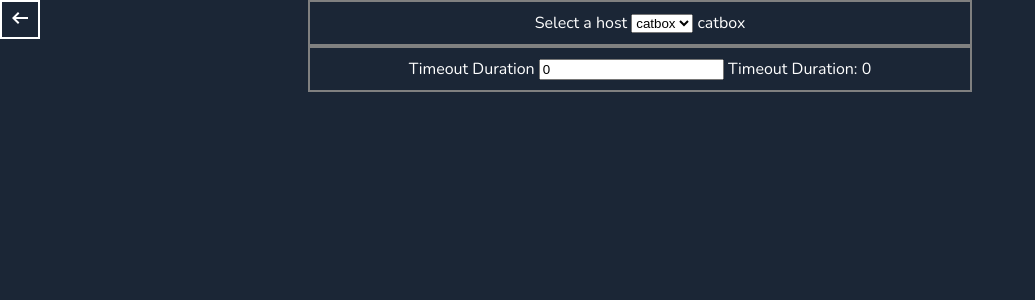
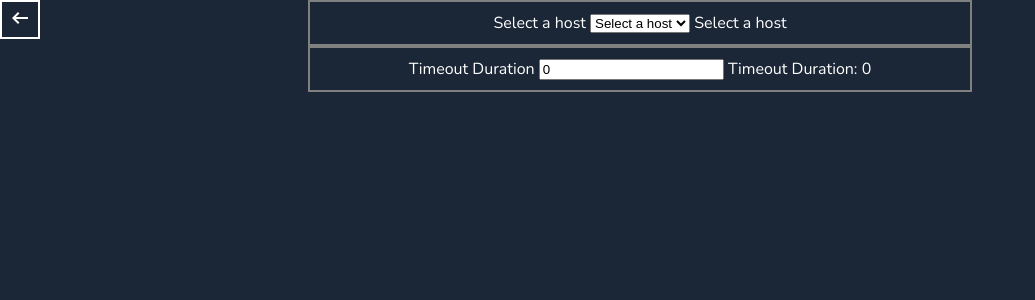
Before and after one commit to 1Mochiyuki/ClipUploader, a Svelte app in the folder frontend/: page / in a window 1280 px wide. Both pictures are taken after a click on the button 1246 px from the left and 28 px from the top of the page. Shown: the top 300 px of the page, without its empty margins (0-1035 px from the left). Built offline with nearby package versions, Linux system fonts and the light colour scheme.

Commit message:
did something probably

```diff
--- a/frontend/src/components/Settings.svelte
+++ b/frontend/src/components/Settings.svelte
@@ -27,11 +27,14 @@
     <div class="center" style=" border: 2px solid gray;">
       <label for="selected-host">Select a host</label>
       <select name="selected-host" bind:value={selectedHost}>
+        <option value="Select a host" selected hidden disabled
+          >Select a host</option
+        >
         {#each hosts as host}
           <option value={host}>{host}</option>
         {/each}
       </select>
-      <span>{!selectedHost ? "Nothing selected" : selectedHost}</span>
+      <span>{selectedHost}</span>
     </div>
 
     <div class="center" style=" border: 2px solid gray;">
@@ -39,11 +42,13 @@
       <input
         name="timeout-duration"
         type="number"
-        placeholder="5000"
+        placeholder="Timeout Duration"
         bind:value={timeoutDuration}
       />
 
-      <label for="timeoutDuration">Timeout Duration: {timeoutDuration}</label>
+      <label for="timeoutDuration"
+        >Timeout Duration: {!timeoutDuration ? 0 : timeoutDuration}</label
+      >
     </div>
   </div>
 </div>
```
